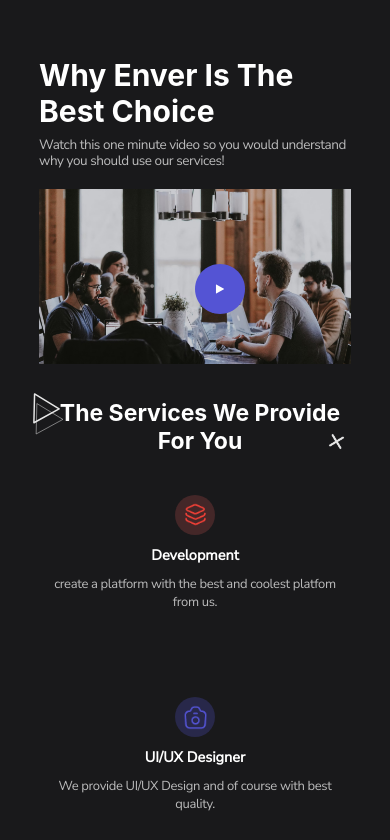
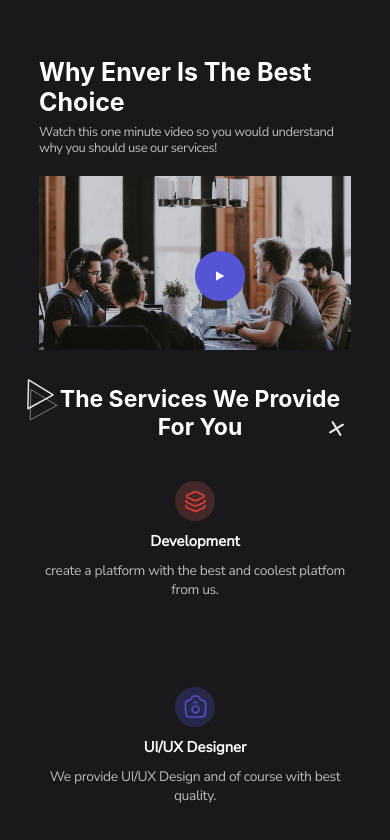
Before and after one commit to tashatemmy/enver_html_and_css, a plain HTML site: page index.html in a window 390 px wide. Shown: the part 704-1544 px from the top of the page. Drawn offline with Linux system fonts and the light colour scheme; a web font is replaced by a local one.

Commit message:
finishing touches

```diff
--- a/style.css
+++ b/style.css
@@ -52,7 +52,7 @@
     justify-content: space-between;
 }
 a {
-    font-size: 13px;
+    font-size: 15px;
     color: #FFFFFF;
     opacity: 0.7;
     text-decoration: none;
@@ -88,7 +88,7 @@
 #about-p {
     max-width: 450px;
     color: #FFFFFF;
-    font-size: 13.8px;
+    font-size: 14.8px;
     opacity: 0.7;
     letter-spacing: -0.44px;
     margin-top: 9px;
@@ -166,8 +166,8 @@
     width: 80vw;
     margin: auto;
     display: grid;
-    grid-template-columns: 45% 50%;
-    column-gap: 5%;
+    grid-template-columns: 45% 52%;
+    column-gap: 3%;
 
 }
 .question {
@@ -180,10 +180,10 @@
     opacity: 0.7;
     letter-spacing: -0.44px;
     display: flex;
-    font-size: 13.5px;
+    font-size: 14.8px;
     justify-self: flex-end;
     padding-top: 0.5rem;
-    max-width: 400px;
+    max-width: 450px;
     line-height: 1.2;
 
 }
@@ -270,13 +270,13 @@
     text-align: center;
     padding: 10px 0px;
     min-width: 150px;
-    font-size: 14.5px;
+    font-size: 14.8px;
 }
 .cates p {
     display: flex;
     justify-content: center;
     text-align: center;
-    font-size: 13px;
+    font-size: 13.8px;
     max-width: 300px;
     letter-spacing: -0.33px;
     opacity: 0.7;
@@ -403,7 +403,7 @@
     font-size: 11px;
     padding-top: 15px;
 }
-/* @media  screen and (max-width: 900px) {
+@media  screen and (max-width: 900px) {
     nav {
         letter-spacing: -1px;
         font-size: 13px;
@@ -414,13 +414,14 @@
     }
     .about-us {
         letter-spacing: 1.5px;
+    }
 
     .to-use {
         font-size: 29px;
     }
-     */
+}
 
-}
+
 @media only screen and (max-width: 768px) {
     header {
         grid-template-columns: 25% 48% 25%;
@@ -509,7 +510,7 @@
         font-size: 23px;
     }
     #play {
-        left: -8%;
+        left: -10%;
     }
     #cross {
        bottom: -6%;
@@ -525,6 +526,9 @@
     .bottom-cross {
         margin-top: 290px;
     }
+    .portfolio-heading img {
+        top: 65%;
+    }
     .portfolio-images img {
         width: 100%;
         height: 300px;
```
